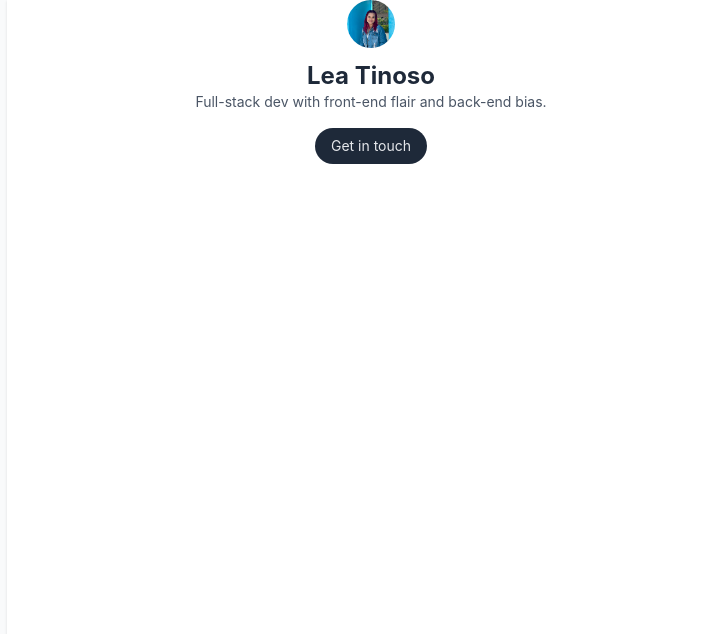
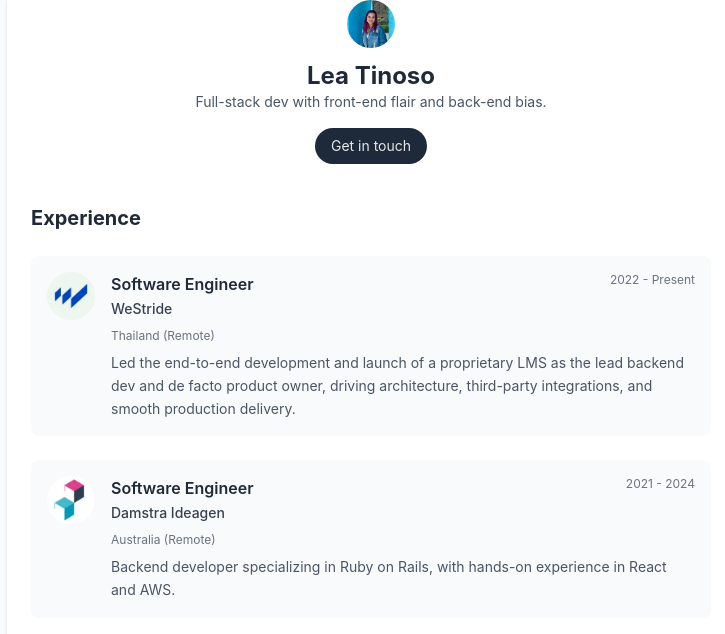
Before and after one commit to lea927/portfolio-v2, a React (Vite) app: page / in a window 1280 px wide. Shown: the top 634 px of the page, without its empty margins (269-994 px from the left). Built offline with nearby package versions, Linux system fonts and the light colour scheme.

Commit message:
feat: add experience component

```diff
--- a/src/App.jsx
+++ b/src/App.jsx
@@ -1,10 +1,12 @@
 import Hero from './components/Hero'
+import Experience from './components/Experience'
 
 function App() {
   return (
     <div className='bg-gray-50 flex justify-center'>
       <div className='bg-white w-[728px] h-screen shadow-sm'>
         <Hero />
+        <Experience />
       </div>
     </div>
   )
--- /dev/null
+++ b/src/components/Experience.jsx
@@ -0,0 +1,40 @@
+import { experienceData } from '../data/experienceData'
+
+function Experience() {
+  return (
+    <div className="text-gray-600 p-6">
+      <h2 className="text-xl font-bold text-gray-800 mb-6">Experience</h2>
+      <div className="space-y-6">
+        {experienceData.map((experience) => (
+          <div key={experience.id} className="flex gap-4 p-4 bg-gray-50 rounded-lg">
+            <img
+              src={experience.companyLogo}
+              alt={`${experience.companyName} logo`}
+              className="h-12 w-12 rounded-full object-cover flex-shrink-0"
+            />
+            <div className="flex-1">
+              <div className="flex justify-between items-start mb-2">
+                <div>
+                  <h3 className="font-semibold text-gray-800">{experience.role}</h3>
+                  <a
+                    href={experience.website}
+                    target="_blank"
+                    rel="noopener noreferrer"
+                    className="text-sm font-medium text-gray-700 hover:text-gray-900 hover:underline transition-colors duration-200"
+                  >
+                    {experience.companyName}
+                  </a>
+                </div>
+                <span className="text-xs text-gray-500">{experience.date}</span>
+              </div>
+              <p className="text-xs text-gray-500 mb-2">{experience.location}</p>
+              <p className="text-sm text-gray-600 leading-relaxed">{experience.excerpt}</p>
+            </div>
+          </div>
+        ))}
+      </div>
+    </div>
+  )
+}
+
+export default Experience
--- /dev/null
+++ b/src/data/experienceData.js
@@ -0,0 +1,22 @@
+export const experienceData = [
+  {
+    id: 1,
+    companyName: "WeStride",
+    location: "Thailand (Remote)",
+    date: "2022 - Present",
+    role: "Software Engineer",
+    excerpt: "Led the end-to-end development and launch of a proprietary LMS as the lead backend dev and de facto product owner, driving architecture, third-party integrations, and smooth production delivery.",
+    companyLogo: "/westride.png",
+    website: "https://www.we-stride.com/en"
+  },
+  {
+    id: 2,
+    companyName: "Damstra Ideagen",
+    location: "Australia (Remote)",
+    date: "2021 - 2024",
+    role: "Software Engineer",
+    excerpt: "Backend developer specializing in Ruby on Rails, with hands-on experience in React and AWS.",
+    companyLogo: "/ideagen.png",
+    website: "https://damstratechnology.com/"
+  }
+]
```
Also changed, not shown: public/ideagen.png (added), public/westride.png (added).
